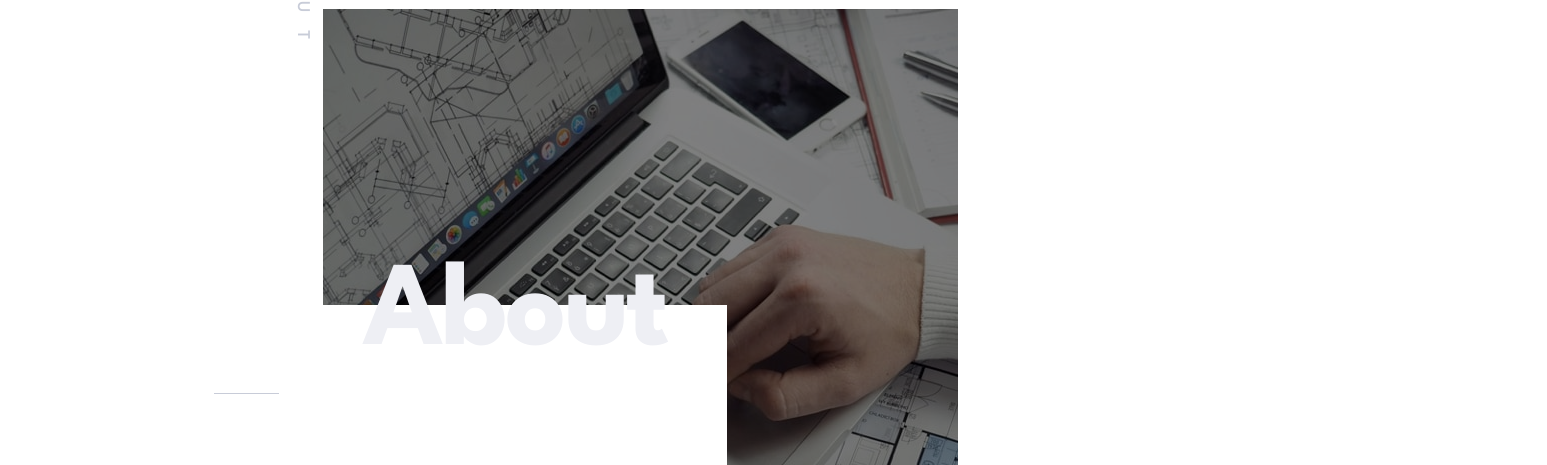
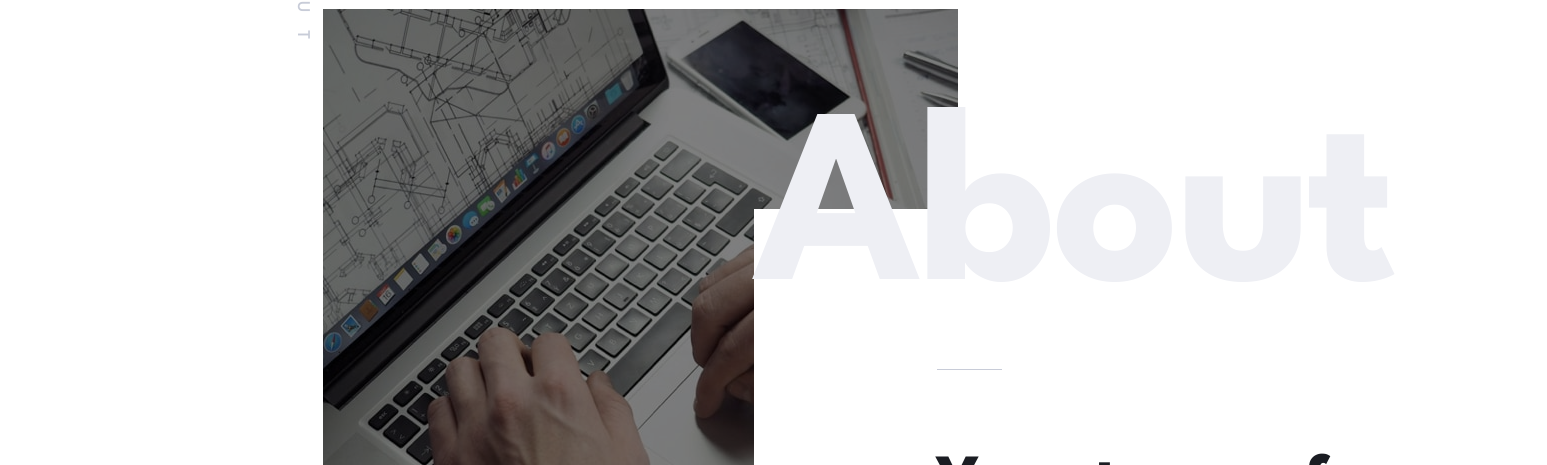
Before and after one commit to achiewe/arch-studio-multi-page-website, a Next.js app: page /AboutUs in a window 1280 px wide. Shown: the part 143-608 px from the top of the page, 1547 px wide, since content can reach past the window. Built offline with nearby package versions, Linux system fonts and the light colour scheme.

Commit message:
add responsive desktop design form aboutInfo component

```diff
--- a/src/app/components/About/AboutInfo.tsx
+++ b/src/app/components/About/AboutInfo.tsx
@@ -1,12 +1,13 @@
 export default function AboutInfo() {
   return (
-    <div className="w-full flex flex-col gap-[20px] mb-[76px] md:relative md:justify-center md:items-center md:mb-[200px]">
+    <div className="w-full flex flex-col gap-[20px] mb-[76px] md:justify-center md:items-center md:mb-[200px]">
+      <div className="flex flex-col md:w-[573px] md:relative md:justify-center md:items-center">
         <div className="w-full h-[240px] flex items-end justify-start bg-imageHeroMob bg-no-repeat bg-cover relative md:bg-imageHeroTab md:w-[573px] md:h-[720px] lg:w-[635px] lg:h-[720px] lg:bg-imageHeroDesk">
           <div className="w-full h-full bg-black opacity-50 top-0 left-0 right-0 bottom-0 absolute"></div>
           <div className="w-[345px] h-[45px] bg-[#FFFFFF] z-10 flex md:hidden "></div>
         </div>
-      <div className="flex w-full px-[32px] flex-col gap-[21px] md:absolute md:bg-[#FFFFFF] md:w-[572px] md:bottom-0 md:left-[155px] md:pt-[88px] md:px-[59px] md:gap-[38px]">
-        <h3 className="hidden md:flex absolute text-[120px] text-[#EEEFF4] font-bold leading-[200px] tracking-[-3px] top-[-90px] right-[60px]">
+        <div className="flex w-full px-[32px] flex-col gap-[21px] md:absolute md:bg-[#FFFFFF] md:w-[572px] md:bottom-0 md:left-[155px] md:pt-[88px] md:px-[59px] md:gap-[38px] lg:gap-[50px] lg:w-[793px] lg:pt-[160px] lg:pl-[183px] lg:left-[400px] lg:pr-[165px]">
+          <h3 className="hidden md:flex absolute text-[120px] text-[#EEEFF4] font-bold leading-[200px] tracking-[-3px] top-[-90px] right-[60px] lg:left-[0px] lg:text-[250px] lg:leading-[200px] lg:tracking-[-5px]">
             About
           </h3>
           <hr className="hidden md:flex w-[65px] h-[1px] border-none bg-[#C8CCD8] mb-[35px]" />
@@ -15,11 +16,12 @@ export default function AboutInfo() {
           </h1>
           <p className="text-[18px] text-[#60636D] font-medium leading-[24px]">
             Our small team of world-class professionals will work with you every
-          step of the way. Strong relationships are at the core of everything we
-          do. This extends to the relationship our projects have with their
+            step of the way. Strong relationships are at the core of everything
+            we do. This extends to the relationship our projects have with their
             surroundings.
           </p>
         </div>
       </div>
+    </div>
   );
 }
```
Lines whose indentation alone changed are shown as unchanged.
